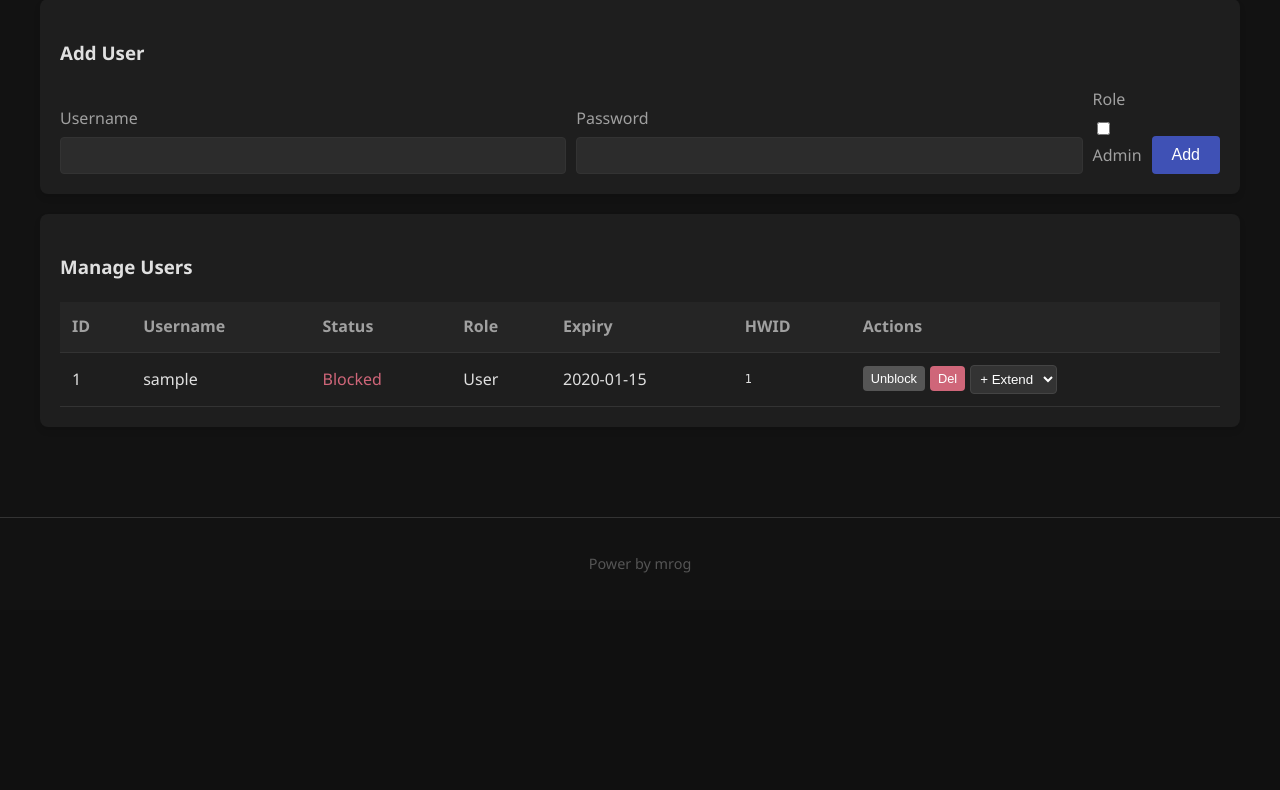
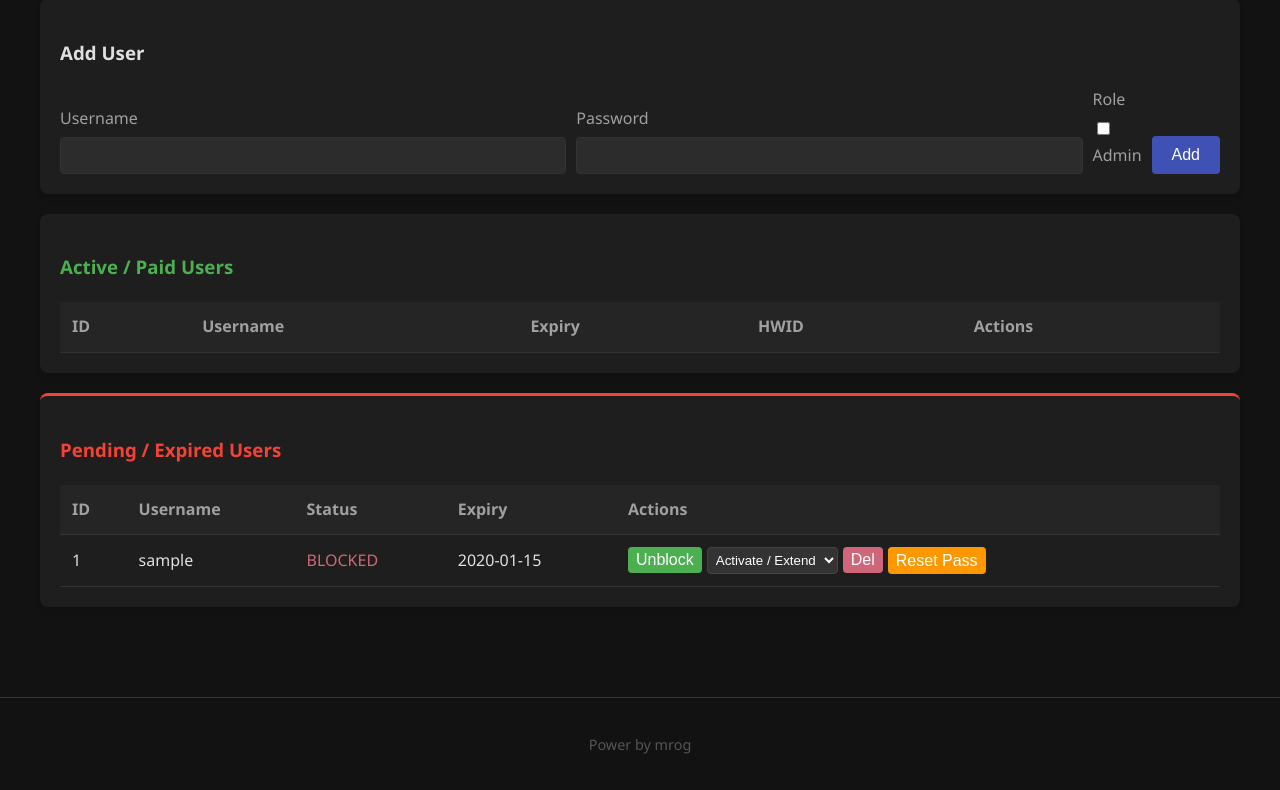
Before and after one commit to mbarakaligwema-png/mr-og-tool, a FastAPI app: template server/templates/admin.html in a window 1280 px wide. Shown: the part 223-1013 px from the top of the page. Before the commit the page ends 796 px from the top, so only its background shows below. Run offline with FastAPI, Linux system fonts and the light colour scheme; the template is opened without the code that fills it: most values are stand-ins (such as "Sample title", 1, 10 or a date in 2020); lists and menus that the app fills with data are empty.

Commit message:
Initial upload from MR OG TOOL

```diff
--- a/server/main.py
+++ b/server/main.py
@@ -156,6 +156,24 @@ async def extend_user(user_id: int, request: Request, duration: str = Form(...),
     crud.extend_user_expiry(db, user_id, duration)
     return RedirectResponse(url="/admin", status_code=status.HTTP_303_SEE_OTHER)
 
+@app.post("/admin/users/{user_id}/reset_password")
+async def reset_password(user_id: int, request: Request, new_password: str = Form(...), db: Session = Depends(get_db)):
+    user = get_current_user_from_cookie(request, db)
+    if not user or not user.is_admin:
+        raise HTTPException(status_code=403, detail="Not authorized")
+
+    crud.reset_user_password(db, user_id, new_password)
+    return RedirectResponse(url="/admin", status_code=status.HTTP_303_SEE_OTHER)
+
+@app.post("/admin/users/{user_id}/reset_hwid")
+async def reset_hwid(user_id: int, request: Request, db: Session = Depends(get_db)):
+    user = get_current_user_from_cookie(request, db)
+    if not user or not user.is_admin:
+        raise HTTPException(status_code=403, detail="Not authorized")
+
+    crud.reset_user_hwid(db, user_id)
+    return RedirectResponse(url="/admin", status_code=status.HTTP_303_SEE_OTHER)
+
 # --- API ENDPOINTS (For Desktop Tool) ---
 
 @app.post("/api/v1/verify")
--- a/server/templates/admin.html
+++ b/server/templates/admin.html
@@ -37,65 +37,53 @@
         {% endif %}
     </div>
 
-    <!-- User List -->
+    <!-- ACTIVE USERS (PAID) -->
     <div class="card">
-        <h3>Manage Users</h3>
+        <h3 style="color: #4CAF50;">Active / Paid Users</h3>
         <table>
             <thead>
                 <tr>
                     <th>ID</th>
                     <th>Username</th>
-                    <th>Status</th>
-                    <th>Role</th>
                     <th>Expiry</th>
                     <th>HWID</th>
                     <th>Actions</th>
                 </tr>
             </thead>
             <tbody>
-                {% for u in users %}
+                {% for u in users if u.is_active and not u.is_expired() %}
                 <tr>
                     <td>{{ u.id }}</td>
                     <td>{{ u.username }}</td>
-                    <td>
-                        <span class="{% if u.is_active %}status-active{% else %}status-blocked{% endif %}">
-                            {{ "Active" if u.is_active else "Blocked" }}
-                        </span>
-                    </td>
-                    <td>{{ "Admin" if u.is_admin else "User" }}</td>
                     <td>
                         {{ u.expiry_date.strftime('%Y-%m-%d') if u.expiry_date else "LIFETIME" }}
                     </td>
                     <td style="font-family: monospace; font-size: 0.9em;">{{ u.hwid if u.hwid else "-" }}</td>
                     <td>
-                        <div style="display: flex; gap: 5px; flex-wrap: wrap;">
-                            <!-- Toggle Block/Unblock -->
+                        <div style="display: flex; gap: 5px;">
+                            <!-- Block -->
                             <form method="post" action="/admin/users/{{ u.id }}/toggle" style="display: inline;">
                                 <button type="submit" class="btn"
-                                    style="padding: 5px 8px; font-size: 0.8rem; background-color: #555;">
-                                    {{ "Block" if u.is_active else "Unblock" }}
-                                </button>
+                                    style="background-color: #f44336; padding: 4px 8px;">Block</button>
                             </form>
-
-                            <!-- Delete -->
-                            <form method="post" action="/admin/users/{{ u.id }}/delete" style="display: inline;">
-                                <button type="submit" class="btn btn-danger"
-                                    style="padding: 5px 8px; font-size: 0.8rem;"
-                                    onclick="return confirm('Are you sure?')">Del</button>
+                            <!-- Reset HWID -->
+                            <form method="post" action="/admin/users/{{ u.id }}/reset_hwid" style="display: inline;">
+                                <button type="submit" class="btn"
+                                    style="background-color: #2196F3; padding: 4px 8px;">Reset HWID</button>
                             </form>
-
-                            <!-- Extend License -->
+                            <!-- Extend -->
                             <form method="post" action="/admin/users/{{ u.id }}/extend" style="display: inline;">
                                 <select name="duration" onchange="this.form.submit()"
-                                    style="padding: 5px; border-radius: 4px; border: 1px solid #444; background: #333; color: white;">
+                                    style="padding: 4px; border-radius: 4px; border: 1px solid #444; background: #333; color: white;">
                                     <option value="" disabled selected>+ Extend</option>
                                     <option value="6_hours">6 Hours</option>
                                     <option value="3_months">3 Months</option>
-                                    <option value="6_months">6 Months</option>
                                     <option value="1_year">1 Year</option>
-                                    <option value="lifetime">Lifetime</option>
                                 </select>
                             </form>
+                            <!-- Reset Password -->
+                            <button onclick="openResetModal('{{ u.id }}', '{{ u.username }}')" class="btn"
+                                style="background-color: #FF9800; padding: 4px 8px;">Reset Pass</button>
                         </div>
                     </td>
                 </tr>
@@ -103,5 +91,93 @@
             </tbody>
         </table>
     </div>
+
+    <!-- PENDING / EXPIRED / BLOCKED USERS -->
+    <div class="card" style="margin-top: 20px; border-top: 3px solid #f44336;">
+        <h3 style="color: #f44336;">Pending / Expired Users</h3>
+        <table>
+            <thead>
+                <tr>
+                    <th>ID</th>
+                    <th>Username</th>
+                    <th>Status</th>
+                    <th>Expiry</th>
+                    <th>Actions</th>
+                </tr>
+            </thead>
+            <tbody>
+                {% for u in users if not u.is_active or u.is_expired() %}
+                <tr>
+                    <td>{{ u.id }}</td>
+                    <td>{{ u.username }}</td>
+                    <td>
+                        {% if not u.is_active %} <span class="status-blocked">BLOCKED</span>
+                        {% elif u.is_expired() %} <span class="status-blocked">EXPIRED</span>
+                        {% endif %}
+                    </td>
+                    <td>
+                        {{ u.expiry_date.strftime('%Y-%m-%d') if u.expiry_date else "LIFETIME" }}
+                    </td>
+                    <td>
+                        <div style="display: flex; gap: 5px;">
+                            <!-- Unblock / Extend to Activate -->
+                            {% if not u.is_active %}
+                            <form method="post" action="/admin/users/{{ u.id }}/toggle" style="display: inline;">
+                                <button type="submit" class="btn"
+                                    style="background-color: #4CAF50; padding: 4px 8px;">Unblock</button>
+                            </form>
+                            {% endif %}
+
+                            <form method="post" action="/admin/users/{{ u.id }}/extend" style="display: inline;">
+                                <select name="duration" onchange="this.form.submit()"
+                                    style="padding: 4px; border-radius: 4px; border: 1px solid #444; background: #333; color: white;">
+                                    <option value="" disabled selected>Activate / Extend</option>
+                                    <option value="6_hours">6 Hours</option>
+                                    <option value="3_months">3 Months</option>
+                                    <option value="1_year">1 Year</option>
+                                </select>
+                            </form>
+
+                            <form method="post" action="/admin/users/{{ u.id }}/delete" style="display: inline;">
+                                <button type="submit" class="btn btn-danger" style="padding: 4px 8px;"
+                                    onclick="return confirm('Delete user?')">Del</button>
+                            </form>
+                            <!-- Reset Password -->
+                            <button onclick="openResetModal('{{ u.id }}', '{{ u.username }}')" class="btn"
+                                style="background-color: #FF9800; padding: 4px 8px;">Reset Pass</button>
+                        </div>
+                    </td>
+                </tr>
+                {% endfor %}
+            </tbody>
+        </table>
+    </div>
+
+    <!-- PASSWORD RESET MODAL -->
+    <div id="resetModal"
+        style="display:none; position:fixed; top:0; left:0; width:100%; height:100%; background:rgba(0,0,0,0.8); align-items:center; justify-content:center;">
+        <div class="card" style="width: 300px; background: #222;">
+            <h3>Reset Password</h3>
+            <p>User: <span id="modalUsername" style="color:cyan"></span></p>
+            <form id="resetForm" method="post" action="">
+                <input type="text" name="new_password" placeholder="New Password" required
+                    style="width: 100%; margin-bottom: 10px;">
+                <div style="display: flex; gap: 10px;">
+                    <button type="submit" class="btn" style="flex:1">Save</button>
+                    <button type="button" class="btn btn-danger"
+                        onclick="document.getElementById('resetModal').style.display='none'"
+                        style="flex:1">Cancel</button>
+                </div>
+            </form>
+        </div>
+    </div>
+
+    <script>
+        function openResetModal(id, username) {
+            document.getElementById('resetModal').style.display = 'flex';
+            document.getElementById('modalUsername').innerText = username;
+            document.getElementById('resetForm').action = "/admin/users/" + id + "/reset_password";
+        }
+    </script>
 </div>
 {% endblock %}
```
Also changed, not shown: server/crud.py (+16 -0 lines).
